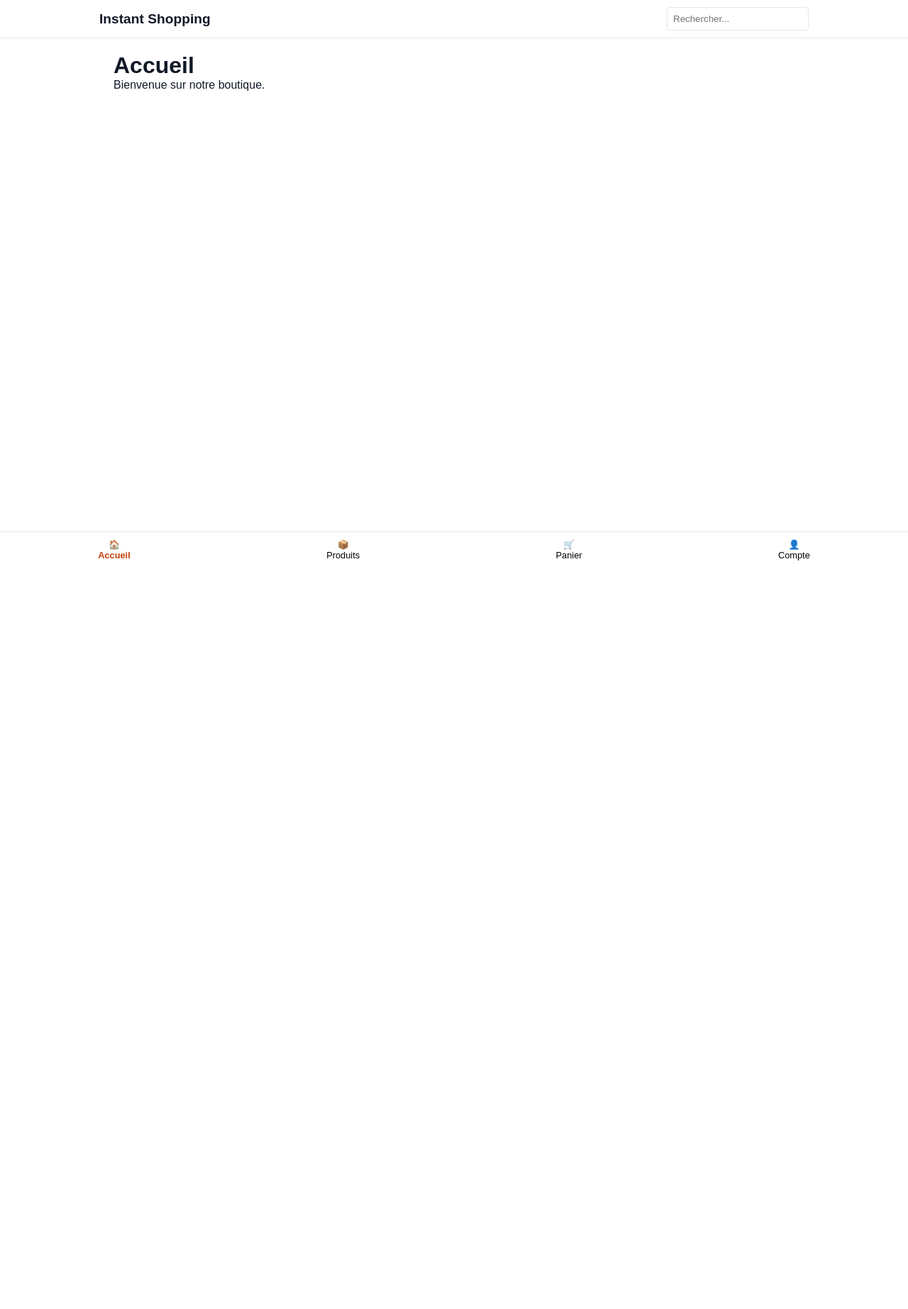
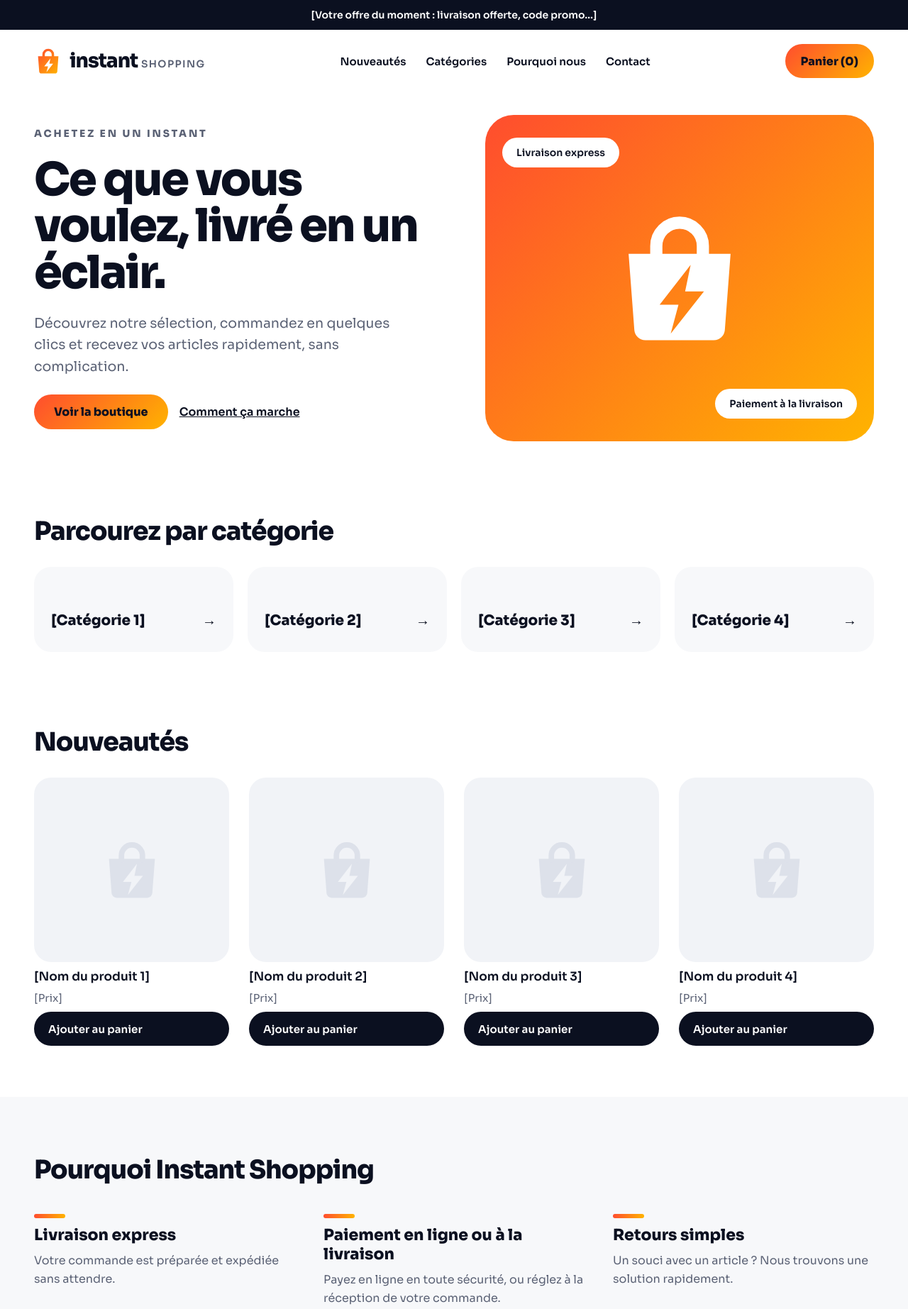
Before and after one commit to audrey144/audrey144.github.io, a plain HTML site: page index.html in a window 1280 px wide. Shown: the top 1845 px of the page at 71% size. Before the commit the page ends 800 px from the top, so only its background shows below. Drawn offline with Linux system fonts and the light colour scheme.

Commit message:
Update index.html

```diff
--- a/index.html
+++ b/index.html
@@ -1,131 +1,181 @@
-<!DOCTYPE html>
+<!doctype html>
 <html lang="fr">
 <head>
-<meta charset="UTF-8">
-<meta name="viewport" content="width=device-width, initial-scale=1.0">
+<meta charset="utf-8">
+<meta name="viewport" content="width=device-width, initial-scale=1">
 <title>Instant Shopping</title>
+<meta name="description" content="Instant Shopping : commandez en quelques clics, payez en ligne ou à la livraison.">
+<link href="https://fonts.googleapis.com/css2?family=Sora:wght@400;600;800&display=swap" rel="stylesheet">
 <style>
-:root {
---bg-page: #ffffff;
---text-primary: #111827;
---text-secondary: #4b5563;
---brand-primary: #0f172a;
---brand-accent: #c2410c;
---border-light: #e5e7eb;
+:root{--ink:#0B1020;--c1:#FF4D2E;--c2:#FFB300;--gris:#5B6275}
+*{box-sizing:border-box}
+html{scroll-behavior:smooth}
+body{margin:0;font-family:Sora,Arial,sans-serif;color:var(--ink);background:#fff}
+a{color:inherit}
+.wrap{max-width:1344px;margin:0 auto;padding:0 48px}
+.bar{background:var(--ink);color:#fff;text-align:center;padding:12px 16px;font-size:14px;font-weight:600}
+.top{display:flex;flex-wrap:wrap;align-items:center;justify-content:space-between;gap:16px;padding-top:20px;padding-bottom:20px}
+.logo{display:flex;align-items:center;gap:10px;text-decoration:none}
+.logo b{font-size:28px;font-weight:800;letter-spacing:-1px;line-height:1}
+.logo small{font-size:14px;font-weight:600;letter-spacing:.1em;color:var(--gris)}
+nav{display:flex;flex-wrap:wrap;gap:28px}
+nav a{text-decoration:none;font-weight:600;font-size:15px}
+.btn{display:inline-flex;align-items:center;min-height:48px;padding:14px 28px;border:0;border-radius:999px;background:linear-gradient(135deg,var(--c1),var(--c2));color:var(--ink);font:800 16px Sora,Arial,sans-serif;text-decoration:none;cursor:pointer}
+.btn-noir{background:var(--ink);color:#fff;font-weight:600;font-size:15px;padding:14px 20px}
+.hero{display:flex;flex-wrap:wrap;align-items:center;gap:48px;padding-top:56px;padding-bottom:80px}
+.hero-texte{flex:1 1 420px;display:flex;flex-direction:column;gap:24px}
+.eyebrow{font-weight:800;font-size:14px;letter-spacing:.2em;color:var(--gris)}
+h1{margin:0;font-size:64px;line-height:1.02;letter-spacing:-2.5px;font-weight:800}
+.hero p{margin:0;font-size:19px;line-height:1.6;color:var(--gris);max-width:520px}
+.actions{display:flex;flex-wrap:wrap;gap:16px;align-items:center}
+.lien{font-weight:600;display:inline-flex;align-items:center;min-height:48px}
+.visuel{flex:1 1 380px;min-height:460px;border-radius:40px;background:linear-gradient(135deg,var(--c1),var(--c2));position:relative;display:flex;align-items:center;justify-content:center;color:#fff}
+.chip{position:absolute;background:#fff;color:var(--ink);border-radius:999px;padding:12px 20px;font-weight:600;font-size:14px}
+h2{margin:0 0 28px;font-size:36px;letter-spacing:-1px;font-weight:800}
+section.wrap{padding-top:32px;padding-bottom:72px}
+.grille{display:grid;gap:20px;grid-template-columns:repeat(auto-fit,minmax(220px,1fr))}
+.cat{background:#F7F8FA;border-radius:24px;padding:32px 24px;min-height:120px;text-decoration:none;font-weight:800;font-size:20px;display:flex;align-items:flex-end;justify-content:space-between}
+.produits{gap:28px;grid-template-columns:repeat(auto-fit,minmax(240px,1fr))}
+.produit{display:flex;flex-direction:column;gap:10px}
+.photo{background:#F1F3F7;color:#DDE1EA;border-radius:24px;height:260px;display:flex;align-items:center;justify-content:center}
+.nom{font-weight:600;font-size:17px}
+.prix{color:var(--gris);font-size:15px}
+.band{background:#F7F8FA;padding:80px 0}
+.band h2{margin-bottom:40px}
+.atouts{gap:40px;grid-template-columns:repeat(auto-fit,minmax(240px,1fr))}
+.atout{display:flex;flex-direction:column;gap:10px}
+.trait{width:44px;height:6px;border-radius:3px;background:linear-gradient(90deg,var(--c1),var(--c2))}
+.atout h3{margin:0;font-size:22px;font-weight:800}
+.atout p{margin:0;color:var(--gris);font-size:16px;line-height:1.6}
+#contact{padding-top:80px;padding-bottom:80px}
+.news{background:var(--ink);color:#fff;border-radius:40px;padding:56px 48px;display:flex;flex-wrap:wrap;align-items:center;justify-content:space-between;gap:32px}
+.news h2{font-size:34px;margin:0 0 10px}
+.news p{margin:0;color:#B4BACB;font-size:16px;line-height:1.6}
+.news-form{flex:1 1 360px;display:flex;flex-wrap:wrap;gap:12px}
+.news input{flex:1 1 200px;min-height:48px;border:0;border-radius:999px;padding:0 22px;font:400 16px Sora,Arial,sans-serif}
+.sr{position:absolute;left:-9999px}
+footer{border-top:1px solid #E4E7EE;padding:32px 0}
+footer .wrap{display:flex;flex-wrap:wrap;align-items:center;justify-content:space-between;gap:20px;font-size:14px;color:var(--gris)}
+footer .logo b{font-size:22px;color:var(--ink)}
+footer .logo small{font-size:11px}
+.liens{display:flex;flex-wrap:wrap;gap:24px}
+@media (max-width:600px){
+.wrap{padding:0 20px}
+h1{font-size:40px;letter-spacing:-1.5px}
+h2{font-size:28px}
+.news{padding:36px 24px}
 }
-* { box-sizing: border-box; margin: 0; padding: 0; font-family: sans-serif; }
-body { background-color: var(--bg-page); color: var(--text-primary); padding-bottom: 70px; }
-header { position: sticky; top: 0; background: #fff; border-bottom: 1px solid var(--border-light); padding: 10px 20px; z-index: 1000; }
-.header-content { max-width: 1000px; margin: 0 auto; display: flex; justify-content: space-between; align-items: center; }
-.logo { font-weight: bold; font-size: 1.2rem; }
-.search-input { padding: 8px; width: 200px; border: 1px solid var(--border-light); border-radius: 4px; }
-.view-section { display: none; }
-.view-section.active { display: block; }
-.container { max-width: 1000px; margin: 20px auto; padding: 0 20px; }
-.grid { display: grid; grid-template-columns: repeat(auto-fill, minmax(150px, 1fr)); gap: 15px; }
-.card { border: 1px solid var(--border-light); padding: 10px; border-radius: 8px; text-align: center; }
-.card img { max-width: 100%; height: auto; border-radius: 4px; }
-.btn { background: var(--brand-primary); color: white; border: none; padding: 8px 16px; border-radius: 4px; cursor: pointer; margin-top: 10px; }
-.bottom-nav { position: fixed; bottom: 0; left: 0; right: 0; background: white; border-top: 1px solid var(--border-light); display: flex; justify-content: space-around; padding: 10px 0; z-index: 1000; }
-.nav-tab { background: none; border: none; cursor: pointer; display: flex; flex-direction: column; align-items: center; font-size: 0.8rem; }
-.nav-tab.active { color: var(--brand-accent); font-weight: bold; }
-.panel { border: 1px solid var(--border-light); padding: 20px; border-radius: 8px; margin-top: 10px; }
-.form-group { margin-bottom: 15px; }
-.form-group label { display: block; margin-bottom: 5px; }
-.form-group input { width: 100%; padding: 8px; border: 1px solid var(--border-light); border-radius: 4px; }
 </style>
 </head>
 <body>
-<header>
-<div class="header-content">
-<div class="logo">Instant Shopping</div>
-<input type="text" class="search-input" placeholder="Rechercher...">
-</div>
+
+<svg width="0" height="0" style="position:absolute" aria-hidden="true">
+<defs>
+<linearGradient id="g" gradientUnits="userSpaceOnUse" x1="8" y1="8" x2="56" y2="60"><stop offset="0" stop-color="#FF4D2E"/><stop offset="1" stop-color="#FFB300"/></linearGradient>
+<mask id="bolt" maskUnits="userSpaceOnUse" x="0" y="0" width="64" height="64"><rect width="64" height="64" fill="#fff"/><path d="M37 26 23 44h8.5L28 57l15-19h-8.5z" fill="#000"/></mask>
+<symbol id="logo" viewBox="0 0 64 64"><g mask="url(#bolt)"><path d="M9 21h46l-2.6 34.5A5 5 0 0 1 47.4 60H16.6a5 5 0 0 1-5-4.5z" fill="url(#g)"/></g><path d="M21.5 22v-4.5a10.5 10.5 0 0 1 21 0V22" fill="none" stroke="url(#g)" stroke-width="5.5" stroke-linecap="round"/></symbol>
+<symbol id="logo-uni" viewBox="0 0 64 64"><g mask="url(#bolt)"><path d="M9 21h46l-2.6 34.5A5 5 0 0 1 47.4 60H16.6a5 5 0 0 1-5-4.5z" fill="currentColor"/></g><path d="M21.5 22v-4.5a10.5 10.5 0 0 1 21 0V22" fill="none" stroke="currentColor" stroke-width="5.5" stroke-linecap="round"/></symbol>
+</defs>
+</svg>
+
+<div class="bar">[Votre offre du moment : livraison offerte, code promo…]</div>
+
+<header class="wrap top">
+  <a href="#" class="logo"><svg width="40" height="40" aria-hidden="true"><use href="#logo"/></svg><b>instant <small>SHOPPING</small></b></a>
+  <nav>
+    <a href="#produits">Nouveautés</a>
+    <a href="#categories">Catégories</a>
+    <a href="#pourquoi">Pourquoi nous</a>
+    <a href="#contact">Contact</a>
+  </nav>
+  <button class="btn" style="padding:12px 22px">Panier (0)</button>
 </header>
-<main id="view-accueil" class="view-section active">
-<div class="container">
-<h1>Accueil</h1>
-<p>Bienvenue sur notre boutique.</p>
-</div>
-</main>
-<main id="view-produits" class="view-section">
-<div class="container">
-<h1>Produits</h1>
-<div class="grid" id="product-grid">
-<div class="card">
-<img src="[https://images.unsplash.com/photo-1523275335684-37898b6baf30?w=300](https://images.unsplash.com/photo-1523275335684-37898b6baf30?w=300)" alt="Produit">
-<h3>Montre</h3>
-<p>25 000 FCFA</p>
-<button class="btn">Ajouter</button>
-</div>
-<div class="card">
-<img src="[https://images.unsplash.com/photo-1505740420928-5e560c06d30e?w=300](https://images.unsplash.com/photo-1505740420928-5e560c06d30e?w=300)" alt="Produit">
-<h3>Casque</h3>
-<p>15 000 FCFA</p>
-<button class="btn">Ajouter</button>
+
+<section class="wrap hero">
+  <div class="hero-texte">
+    <div class="eyebrow">ACHETEZ EN UN INSTANT</div>
+    <h1>Ce que vous voulez, livré en un éclair.</h1>
+    <p>Découvrez notre sélection, commandez en quelques clics et recevez vos articles rapidement, sans complication.</p>
+    <div class="actions">
+      <a href="#produits" class="btn">Voir la boutique</a>
+      <a href="#pourquoi" class="lien">Comment ça marche</a>
     </div>
   </div>
+  <div class="visuel">
+    <svg width="200" height="200" aria-hidden="true"><use href="#logo-uni"/></svg>
+    <div class="chip" style="left:24px;top:32px">Livraison express</div>
+    <div class="chip" style="right:24px;bottom:32px">Paiement à la livraison</div>
   </div>
-</main>
-<main id="view-panier" class="view-section">
-<div class="container">
-<h1>Panier</h1>
-<p>Votre panier est vide.</p>
+</section>
+
+<section class="wrap" id="categories">
+  <h2>Parcourez par catégorie</h2>
+  <div class="grille">
+    <a href="#produits" class="cat">[Catégorie 1]<span aria-hidden="true">→</span></a>
+    <a href="#produits" class="cat">[Catégorie 2]<span aria-hidden="true">→</span></a>
+    <a href="#produits" class="cat">[Catégorie 3]<span aria-hidden="true">→</span></a>
+    <a href="#produits" class="cat">[Catégorie 4]<span aria-hidden="true">→</span></a>
   </div>
-</main>
-<main id="view-compte" class="view-section">
-<div class="container">
-<h1>Mon Compte</h1>
-<div class="panel">
-<h2>Programme Affilié</h2>
-<p>Partagez votre lien et gagnez des commissions.</p>
-<p style="font-weight: bold; margin: 10px 0;">Lien : https://instantshopping.ci/?ref=user</p>
+</section>
+
+<section class="wrap" id="produits">
+  <h2>Nouveautés</h2>
+  <div class="grille produits">
+    <div class="produit">
+      <div class="photo"><svg width="90" height="90" aria-hidden="true"><use href="#logo-uni"/></svg></div>
+      <div class="nom">[Nom du produit 1]</div><div class="prix">[Prix]</div>
+      <button class="btn btn-noir">Ajouter au panier</button>
     </div>
-<div class="panel">
-<h2>Ajouter un produit</h2>
-<form onsubmit="event.preventDefault(); alert('Produit ajouté !');">
-<div class="form-group">
-<label>Nom du produit</label>
-<input type="text" required>
+    <div class="produit">
+      <div class="photo"><svg width="90" height="90" aria-hidden="true"><use href="#logo-uni"/></svg></div>
+      <div class="nom">[Nom du produit 2]</div><div class="prix">[Prix]</div>
+      <button class="btn btn-noir">Ajouter au panier</button>
     </div>
-<div class="form-group">
-<label>Prix (FCFA)</label>
-<input type="number" required>
+    <div class="produit">
+      <div class="photo"><svg width="90" height="90" aria-hidden="true"><use href="#logo-uni"/></svg></div>
+      <div class="nom">[Nom du produit 3]</div><div class="prix">[Prix]</div>
+      <button class="btn btn-noir">Ajouter au panier</button>
     </div>
-<button type="submit" class="btn">Publier</button>
-</form>
+    <div class="produit">
+      <div class="photo"><svg width="90" height="90" aria-hidden="true"><use href="#logo-uni"/></svg></div>
+      <div class="nom">[Nom du produit 4]</div><div class="prix">[Prix]</div>
+      <button class="btn btn-noir">Ajouter au panier</button>
     </div>
   </div>
-</main>
-<nav class="bottom-nav">
-<button class="nav-tab active" onclick="switchView('accueil')">
-<span>🏠</span>
-Accueil
-</button>
-<button class="nav-tab" onclick="switchView('produits')">
-<span>📦</span>
-Produits
-</button>
-<button class="nav-tab" onclick="switchView('panier')">
-<span>🛒</span>
-Panier
-</button>
-<button class="nav-tab" onclick="switchView('compte')">
-<span>👤</span>
-Compte
-</button>
-</nav>
-<script>
-function switchView(viewId) {
-document.querySelectorAll('.view-section').forEach(section => {
-section.classList.remove('active');
-});
-document.querySelectorAll('.nav-tab').forEach(tab => {
-tab.classList.remove('active');
-});
-document.getElementById('view-' + viewId).classList.add('active');
-event.currentTarget.classList.add('active');
-}
-</script>
+</section>
+
+<section class="band" id="pourquoi">
+  <div class="wrap">
+    <h2>Pourquoi Instant Shopping</h2>
+    <div class="grille atouts">
+      <div class="atout"><div class="trait"></div><h3>Livraison express</h3><p>Votre commande est préparée et expédiée sans attendre.</p></div>
+      <div class="atout"><div class="trait"></div><h3>Paiement en ligne ou à la livraison</h3><p>Payez en ligne en toute sécurité, ou réglez à la réception de votre commande.</p></div>
+      <div class="atout"><div class="trait"></div><h3>Retours simples</h3><p>Un souci avec un article ? Nous trouvons une solution rapidement.</p></div>
+    </div>
+  </div>
+</section>
+
+<section class="wrap" id="contact">
+  <div class="news">
+    <div style="flex:1 1 320px">
+      <h2>Ne ratez aucune nouveauté</h2>
+      <p>Recevez nos offres et nos arrivages en premier.</p>
+    </div>
+    <div class="news-form">
+      <label for="mail" class="sr">Votre e-mail</label>
+      <input id="mail" type="email" placeholder="Votre e-mail">
+      <button class="btn">Je m’inscris</button>
+    </div>
+  </div>
+</section>
+
+<footer>
+  <div class="wrap">
+    <a href="#" class="logo"><svg width="32" height="32" aria-hidden="true"><use href="#logo"/></svg><b>instant <small>SHOPPING</small></b></a>
+    <div class="liens"><a href="#">Mentions légales</a><a href="#">Conditions de vente</a><a href="#contact">Contact</a></div>
+    <div>© Instant Shopping</div>
+  </div>
+</footer>
+
 </body>
 </html>
```
Lines whose indentation alone changed are shown as unchanged.
